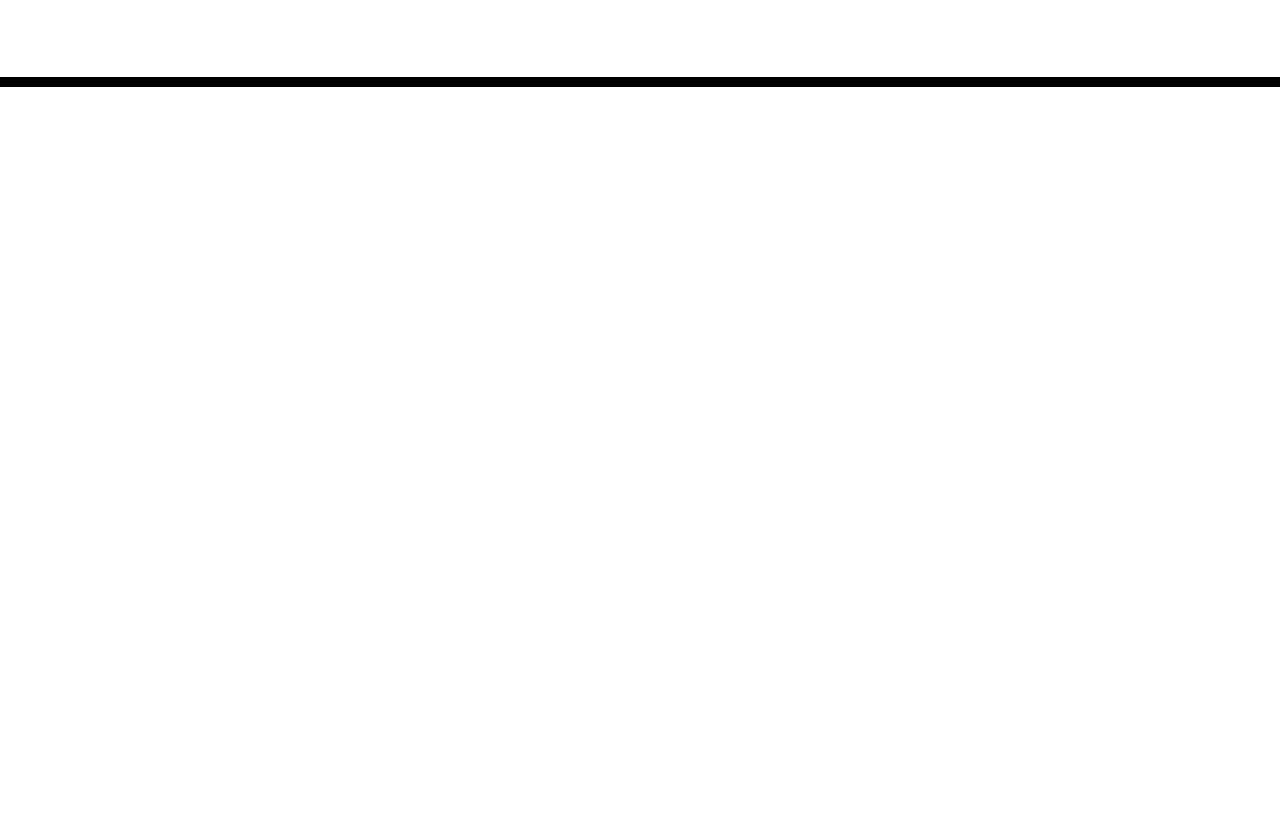
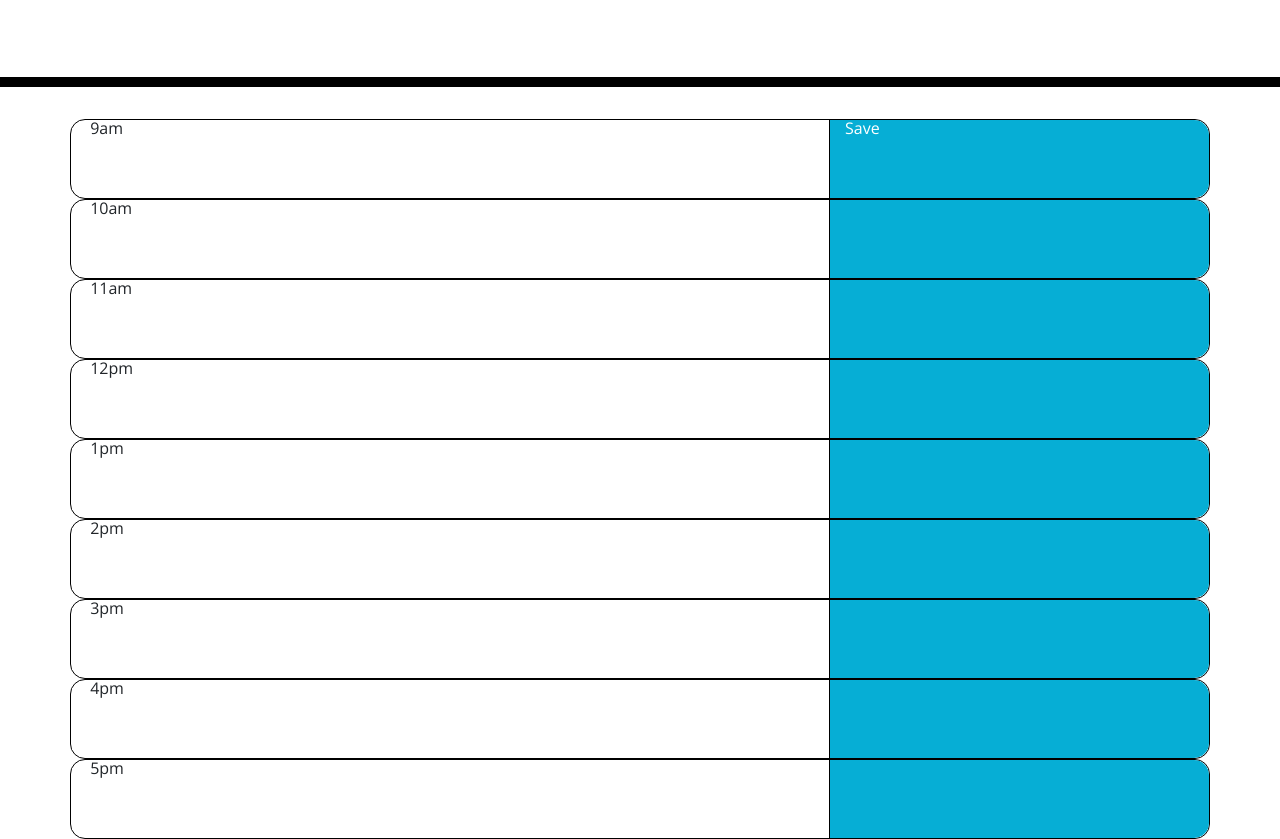
Before and after one commit to jkelly101/Work-Day-Scheduler, a plain HTML site: page index.html in a window 1280 px wide. Shown: the part 181-1020 px from the top of the page. Before the commit the page ends 800 px from the top, so only its background shows below. Drawn offline with nearby package versions, Linux system fonts and the light colour scheme.

Commit message:
Added rows for hours

```diff
--- a/index.html
+++ b/index.html
@@ -30,6 +30,52 @@
     </header>
     <div class="container">
       <!-- Timeblocks go here -->
+      <div class = "row my-row">
+        <div class = "col my-col col-a1 colorcode" id = "9"> 9am </div>
+        <div class = "col my-col col-a2 time-block" > </div>
+        <div class = "col my-col col-a3 saveBtn">Save</div>
+    </div>
+    <div class = "row my-row" >
+        <div class = "col my-col col-b1 colorcode" id = "10"> 10am </div>
+        <div class = "col my-col col-b2 time-block">  </div>
+        <div class = "col my-col col-b3 saveBtn"></div>
+    </div>
+    <div class = "row my-row" >
+        <div class = "col my-col col-c1 colorcode" id = "11" > 11am </div>
+        <div class = "col my-col col-c2 time-block">  </div>
+        <div class = "col my-col col-c3 saveBtn"></div>
+    </div>
+    <div class = "row my-row">
+        <div class = "col my-col col-a1 colorcode" id = "12"> 12pm </div>
+        <div class = "col my-col col-a2 time-block" > </div>
+        <div class = "col my-col col-a3 saveBtn"></div>
+    </div>
+    <div class = "row my-row" >
+        <div class = "col my-col col-b1 colorcode" id = "1"> 1pm </div>
+        <div class = "col my-col col-b2 time-block">  </div>
+        <div class = "col my-col col-b3 saveBtn"></div>
+    </div>
+    <div class = "row my-row" >
+        <div class = "col my-col col-c1 colorcode" id = "2" > 2pm </div>
+        <div class = "col my-col col-c2 time-block">  </div>
+        <div class = "col my-col col-c3 saveBtn"></div>
+    </div>
+    <div class = "row my-row" >
+        <div class = "col my-col col-c1 colorcode" id = "3" > 3pm </div>
+        <div class = "col my-col col-c2 time-block">  </div>
+        <div class = "col my-col col-c3 saveBtn"></div>
+    </div>
+    <div class = "row my-row" >
+        <div class = "col my-col col-c1 colorcode" id = "4" > 4pm </div>
+        <div class = "col my-col col-c2 time-block">  </div>
+        <div class = "col my-col col-c3 saveBtn"></div>
+    </div>
+    <div class = "row my-row" >
+        <div class = "col my-col col-c1 colorcode" id = "5" > 5pm </div>
+        <div class = "col my-col col-c2 time-block">  </div>
+        <div class = "col my-col col-c3 saveBtn"></div>
+    </div>
+
     </div>
 
     <script src="https://cdnjs.cloudflare.com/ajax/libs/jquery/3.2.1/jquery.min.js"></script>
--- a/style.css
+++ b/style.css
@@ -33,13 +33,14 @@ body {
   .row {
     white-space: pre-wrap;
     height: 80px;
-    border-top: 1px solid white;;
+    border: 1px solid black;
+    border-radius: 15px;
   }
 
   .hour {
     background-color: #ffffff;
     color: #000000;
-    border-top: 1px dashed #000000;
+    border-top: 1px solid #000000;
   }
 
   .past {
```
Also changed, not shown: script.js (+29 -0 lines), 1 other file.
